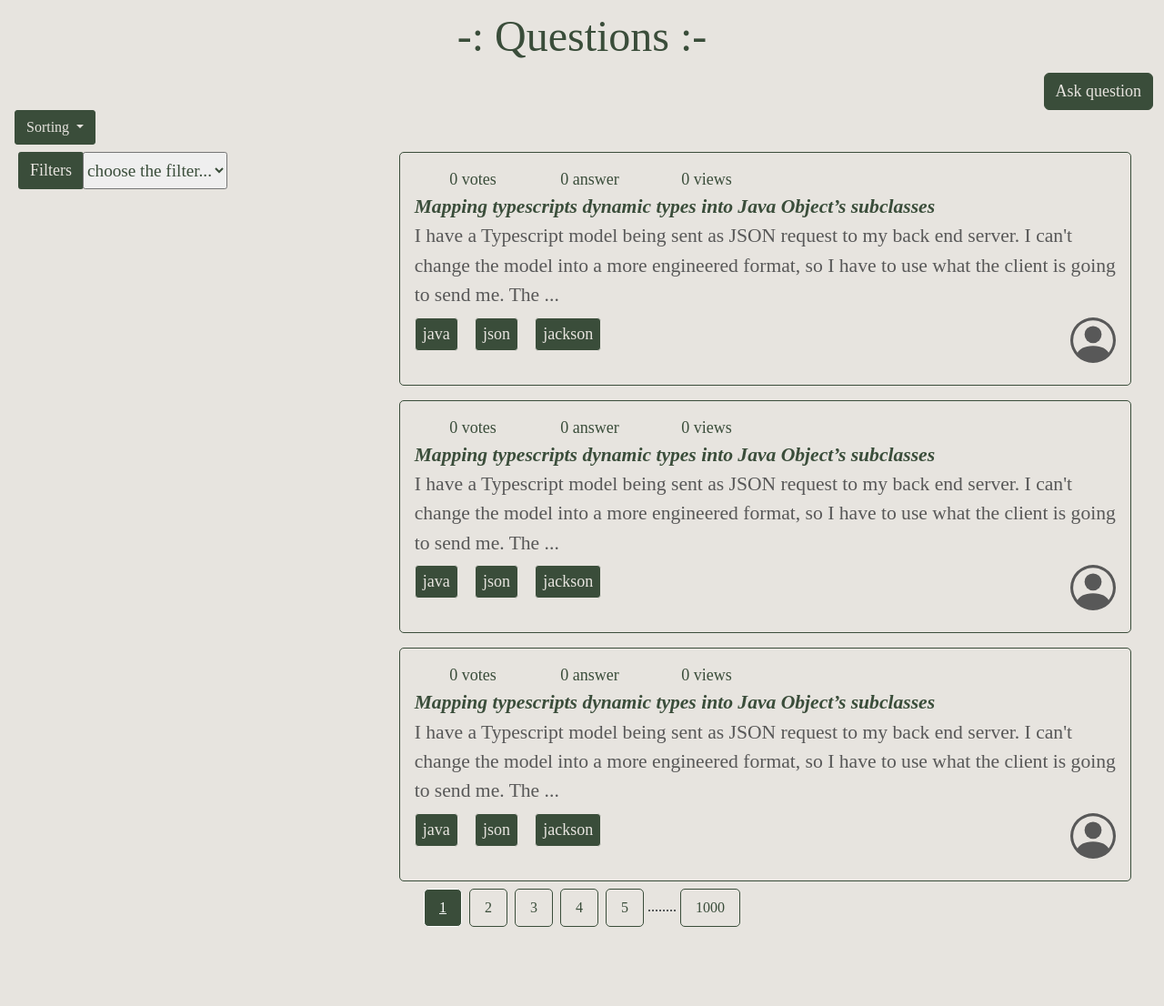
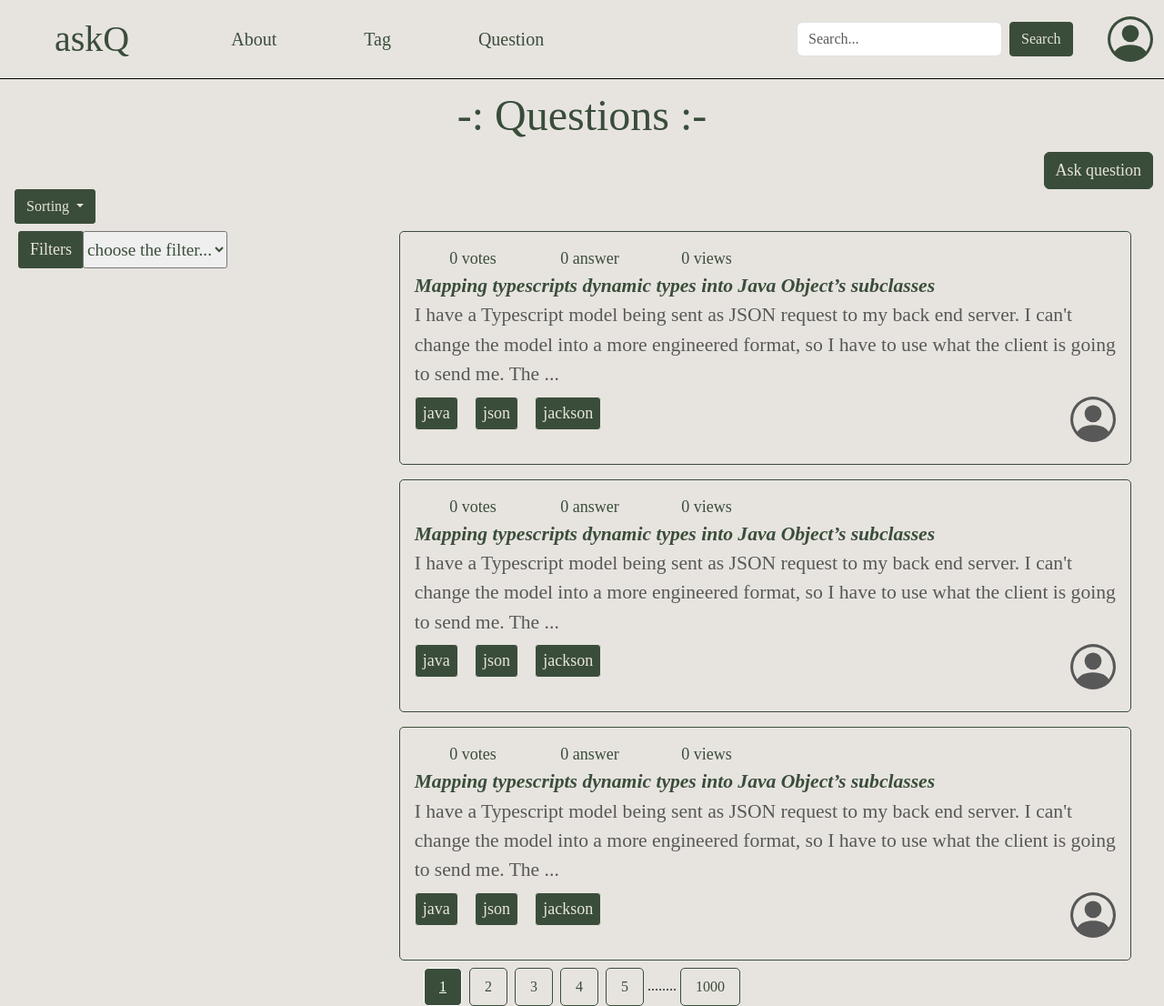
Before and after one commit to COP-290/Testing, a Flask app: template flask_blog/templates/question.html in a window 1280 px wide. Shown: the whole page at 91% size. Before the commit the page ends 1019 px from the top, so only its background shows below. Run offline with Flask 3, Linux system fonts and the light colour scheme; the template is opened without the code that fills it, so the values that code supplies are empty; some libraries are stand-ins or nearby versions; some web fonts are replaced.

Commit message:
Jay/updated question.html

```diff
--- a/flask_blog/templates/question.html
+++ b/flask_blog/templates/question.html
@@ -8,7 +8,54 @@
 </head>
 
 <body style="background-color:E7E4DF; font-family: stylesheet;">
+    <nav class="navbar navbar-expand-lg navbar-light " style="border-bottom:1px solid;border-color:black;">
+        <div class="container-fluid" >
+          <a class="navbar-brand px-5" style="font-size: 40px;color: 3A4D3A !important;" href="#">askQ</a>
+          <button class="navbar-toggler" type="button" data-bs-toggle="collapse" data-bs-target="#navbarSupportedContent" aria-controls="navbarSupportedContent" aria-expanded="false" aria-label="Toggle navigation">
+            <span class="navbar-toggler-icon"></span>
+          </button>
+          <div class="collapse navbar-collapse" id="navbarSupportedContent">
+            <ul class="navbar-nav me-auto mb-2 mb-lg-0">
+              <li class="nav-item">
+                <a class="nav-link active px-5"style="font-size:20px;color: 3A4D3A !important;" aria-current="page" href="#">About</a>
+              </li>
+              <li class="nav-item">
+                <a class="nav-link px-5"style="font-size:20px;color: 3A4D3A !important;" href="#">Tag</a>
+              </li>
+              <li class="nav-item">
+                <a class="nav-link px-5" style="font-size:20px;color: 3A4D3A !important;"href="#">Question</a>
+              </li>
+              <!-- <li class="nav-item dropdown">
+                <a class="nav-link dropdown-toggle" href="#" id="navbarDropdown" role="button" data-bs-toggle="dropdown" aria-expanded="false">
+                  Dropdown
+                </a>
+                <ul class="dropdown-menu" aria-labelledby="navbarDropdown">
+                  <li><a class="dropdown-item" href="#">Action</a></li>
+                  <li><a class="dropdown-item" href="#">Another action</a></li>
+                  <li><hr class="dropdown-divider"></li>
+                  <li><a class="dropdown-item" href="#">Something else here</a></li>
+                </ul>
+              </li>
+              <li class="nav-item">
+                <a class="nav-link disabled" href="#" tabindex="-1" aria-disabled="true">Disabled</a>
+              </li> -->
+            </ul>
 
+            <form class="d-flex pt-3">
+              <input class="form-control me-2" type="search" placeholder="Search..." aria-label="Search">
+              <button type="button" style="background-color:3A4D3A;color:E7E4DF;border-color:3A4D3A ;border-radius: 4px;"class="btn btn-success">Search</button>
+            </form>
+            <div class="col-1 user_pp d-flex justify-content-end " style="font-size: larger;color: rgb(88, 88, 88);color: 3A4D3A !important;">
+                <div class="d-flex justify-content-center" >
+                  <svg xmlns="http://www.w3.org/2000/svg" width="50" height="50" fill="currentColor" class="bi bi-person-circle" viewBox="0 0 16 16">
+                      <path d="M11 6a3 3 0 1 1-6 0 3 3 0 0 1 6 0z"/>
+                      <path fill-rule="evenodd" d="M0 8a8 8 0 1 1 16 0A8 8 0 0 1 0 8zm8-7a7 7 0 0 0-5.468 11.37C3.242 11.226 4.805 10 8 10s4.757 1.225 5.468 2.37A7 7 0 0 0 8 1z"/>
+                  </svg>
+                </div>
+              </div>
+          </div>
+        </div>
+    </nav>
   <div class="row">
     <div class=" p-1 d-flex justify-content-center" style ="font-size:xxx-large; color:3A4D3A;">
         -: Questions :-
```
